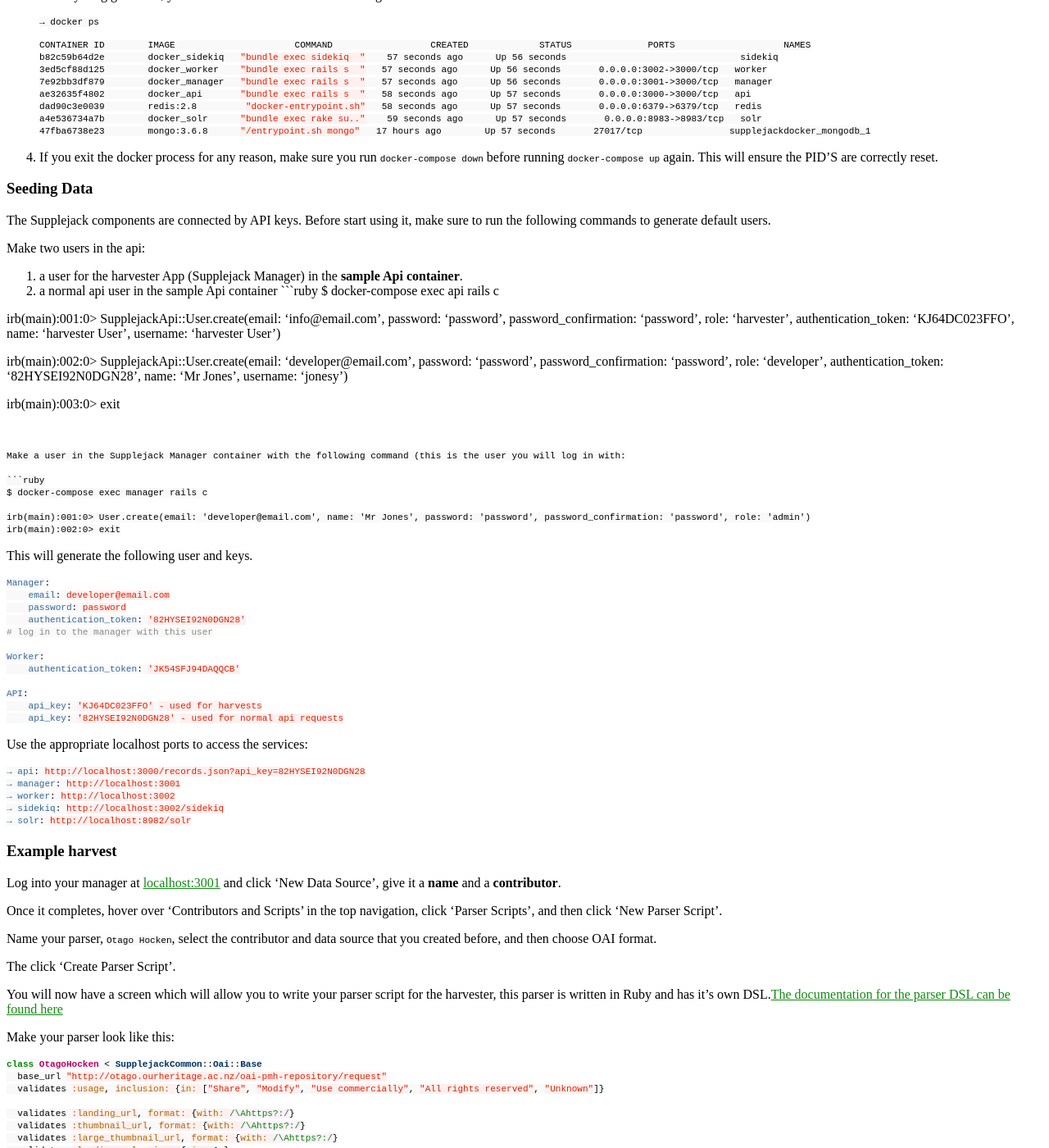
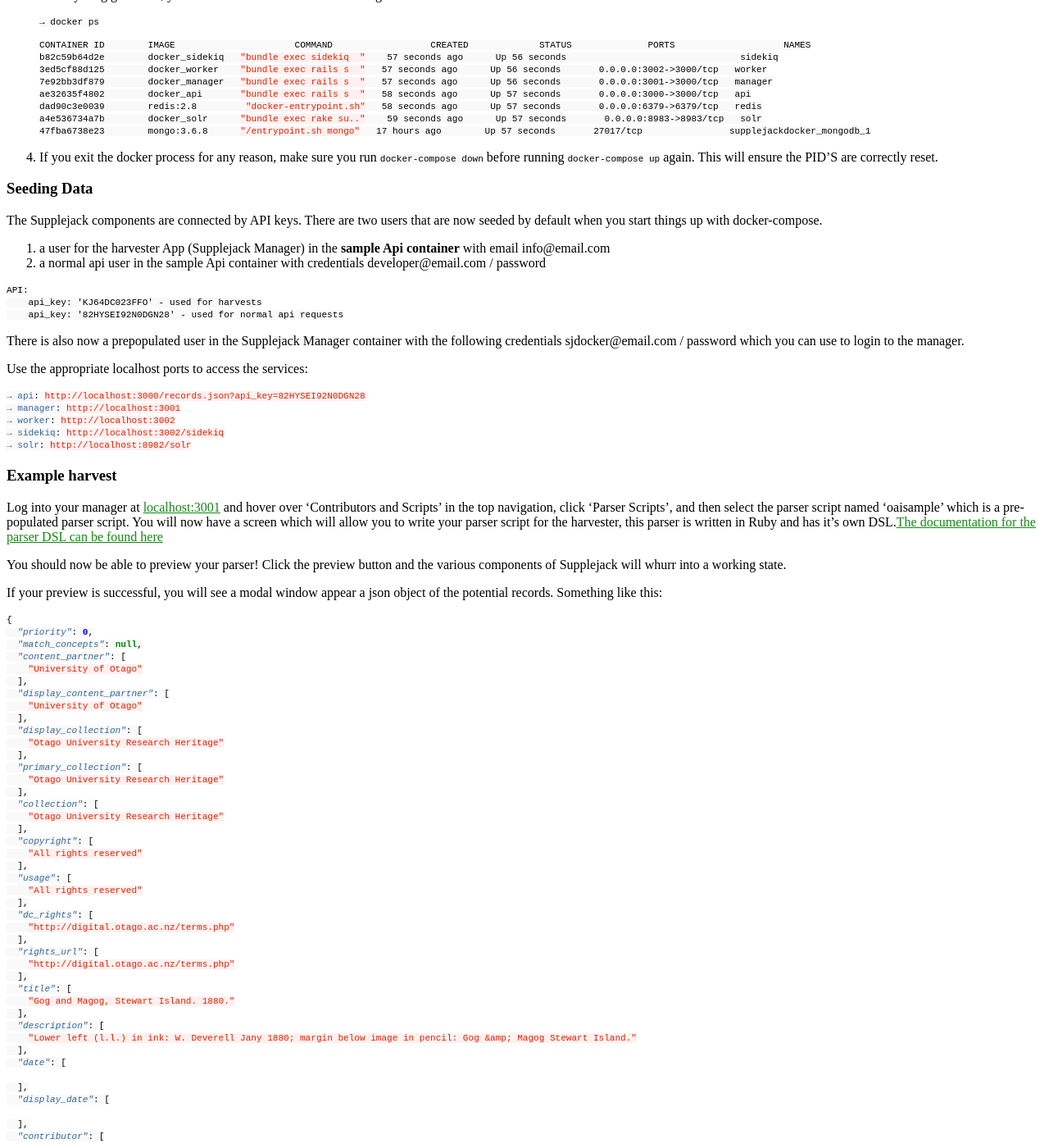
Before and after one commit to DigitalNZ/supplejack, a Jekyll site: the page built from _posts/2018-11-20-docker-setup.md, in a window 1280 px wide and 1400 px high, scrolled down 1416 px. Shown: the whole window at 82% size. Built offline with Jekyll 4.4.1, drawn with Linux system fonts in a browser that asks for light colours; Markdown is read by kramdown in place of the engine named in the settings; a style sheet for code colours, icons or effects is not loaded; some of the changed text lies outside the part shown.

Commit message:
updated to SJ docker instructions

````diff
--- a/_posts/2018-11-20-docker-setup.md
+++ b/_posts/2018-11-20-docker-setup.md
@@ -60,47 +60,18 @@
 
 ### Seeding Data
 
-The Supplejack components are connected by API keys. Before start using it, make sure to run the following commands to generate default users.
+The Supplejack components are connected by API keys. There are two users that are now seeded by default when you start things up with docker-compose.
 
-Make two users in the api:
-1. a user for the harvester App (Supplejack Manager) in the **sample Api container**.
-2. a normal api user in the sample Api container
-```ruby
-$ docker-compose exec api rails c
+1. a user for the harvester App (Supplejack Manager) in the **sample Api container** with email info@email.com
+2. a normal api user in the sample Api container with credentials developer@email.com / password
 
-irb(main):001:0> SupplejackApi::User.create(email: 'info@email.com', password: 'password', password_confirmation: 'password', role: 'harvester', authentication_token: 'KJ64DC023FFO', name: 'harvester User', username: 'harvester User')
-
-irb(main):002:0> SupplejackApi::User.create(email: 'developer@email.com', password: 'password', password_confirmation: 'password', role: 'developer', authentication_token: '82HYSEI92N0DGN28', name: 'Mr Jones', username: 'jonesy')
-
-irb(main):003:0> exit
 ```
-
-
-Make a user in the Supplejack Manager container with the following command (this is the user you will log in with:
-
-```ruby
-$ docker-compose exec manager rails c
-
-irb(main):001:0> User.create(email: 'developer@email.com', name: 'Mr Jones', password: 'password', password_confirmation: 'password', role: 'admin')
-irb(main):002:0> exit
-```
-
-This will generate the following user and keys.
-
-```yaml
-Manager:
-    email: developer@email.com
-    password: password
-    authentication_token: '82HYSEI92N0DGN28'
-# log in to the manager with this user
-
-Worker:
-    authentication_token: 'JK54SFJ94DAQQCB'
-
 API:
     api_key: 'KJ64DC023FFO' - used for harvests
     api_key: '82HYSEI92N0DGN28' - used for normal api requests
 ```
+
+There is also now a prepopulated user in the Supplejack Manager container with the following credentials sjdocker@email.com / password which you can use to login to the manager.
 
 Use the appropriate localhost ports to access the services:
 
@@ -114,89 +85,7 @@
 
 ### Example harvest
 
-Log into your manager at [localhost:3001](http://localhost:3001) and click ‘New Data Source’, give it a **name** and a **contributor**.
-
-Once it completes, hover over ‘Contributors and Scripts’ in the top navigation, click ‘Parser Scripts’, and then click ‘New Parser Script’.
-
-Name your parser, `Otago Hocken`, select the contributor and data source that you created before, and then choose OAI format.
-
-The click ‘Create Parser Script’.
-
-You will now have a screen which will allow you to write your parser script for the harvester, this parser is written in Ruby and has it’s own DSL.[The documentation for the parser DSL can be found here](http://digitalnz.github.io/supplejack/)
-
-Make your parser look like this:
-
-
-```ruby
-class OtagoHocken < SupplejackCommon::Oai::Base
-  base_url "http://otago.ourheritage.ac.nz/oai-pmh-repository/request"
-  validates :usage, inclusion: {in: ["Share", "Modify", "Use commercially", "All rights reserved", "Unknown"]}
-
-  validates :landing_url, format: {with: /\Ahttps?:/}
-  validates :thumbnail_url, format: {with: /\Ahttps?:/}
-  validates :large_thumbnail_url, format: {with: /\Ahttps?:/}
-  validates :landing_url, size: { is: 1 }
-  validates :internal_identifier, size: { is: 1 }
-
-  namespaces dc: 'http://purl.org/dc/elements/1.1/',
-             oai_dc: 'http://www.openarchives.org/OAI/2.0/oai_dc/',
-                    xsi: 'http://www.w3.org/2001/XMLSchema-instance',
-            dcterms: 'http://purl.org/dc/terms/',
-                        o: 'http://www.openarchives.org/OAI/2.0/'
-
-  attributes :content_partner, :display_content_partner,     default: "University of Otago"
-  attributes :display_collection, :primary_collection,       default: "Otago University Research Heritage"
-  attribute  :collection,                                                                  default: ["Otago University Research Heritage"]
-  attributes :copyright, :usage,                             default: "All rights reserved"
-  attributes :dc_rights, :rights_url,                        default: "http://digital.otago.ac.nz/terms.php"
-  #attribute :dc_type, default: "Watercolors"
-
-  attribute :title,         xpath: "//dc:title"
-  attribute :description,   xpath: "//dc:description"
-  attribute :date,          xpath: "//dc:date",        date: true
-  attribute :display_date,  xpath: "//dc:date"
-  attribute :contributor,   xpath: "//dc:contributor"
-  attribute :publisher,     xpath: "//dc:publisher"
-  attribute :subject,         xpath: "//dc:subject"
-  attribute :source,          xpath: "//dc:source"
-  attribute :creator,         xpath: "//dc:creator"
-  attribute :dc_type,         xpath: "//dc:type"
-  attribute :format,          xpath: "//dc:format"
-
-  attribute :category do
-    category = "Images"
-    category = "Videos" if get(:dc_type).find_with(/^Video$/).present?
-    category
-  end
-
-  attributes :landing_url do
-    fetch("//dc:identifier").find_with(/^http:\/\/otago.ourheritage.ac.nz\/items\/show/)
-  end
-
-  attribute :internal_identifier do
-    get(:landing_url).downcase
-  end
-
-  attributes :large_thumbnail_url do
-    fetch("//dc:identifier").find_with(/\.jpg$/).mapping(/original/ => 'fullsize').first
-  end
-
-  attributes :thumbnail_url do
-    get(:large_thumbnail_url).mapping(/fullsize/ => 'square_thumbnails')
-  end
-
-  attribute :dc_identifier do
-    dcidentifier = get(:dc_identifier)
-    dcidentifier += fetch("//header/identifier")
-    dcidentifier += fetch("//metadata//identifier").find_without(/^http/)
-    dcidentifier
-  end
-
-  reject_if do
-    not get(:landing_url).find_with(/^http/i).present?
-  end
-end
-```
+Log into your manager at [localhost:3001](http://localhost:3001) and hover over ‘Contributors and Scripts’ in the top navigation, click ‘Parser Scripts’, and then select the parser script named ‘oaisample’ which is a pre-populated parser script. You will now have a screen which will allow you to write your parser script for the harvester, this parser is written in Ruby and has it’s own DSL.[The documentation for the parser DSL can be found here](http://digitalnz.github.io/supplejack/)
 
 You should now be able to preview your parser! Click the preview button and the various components of Supplejack will whurr into a working state.
 
````
